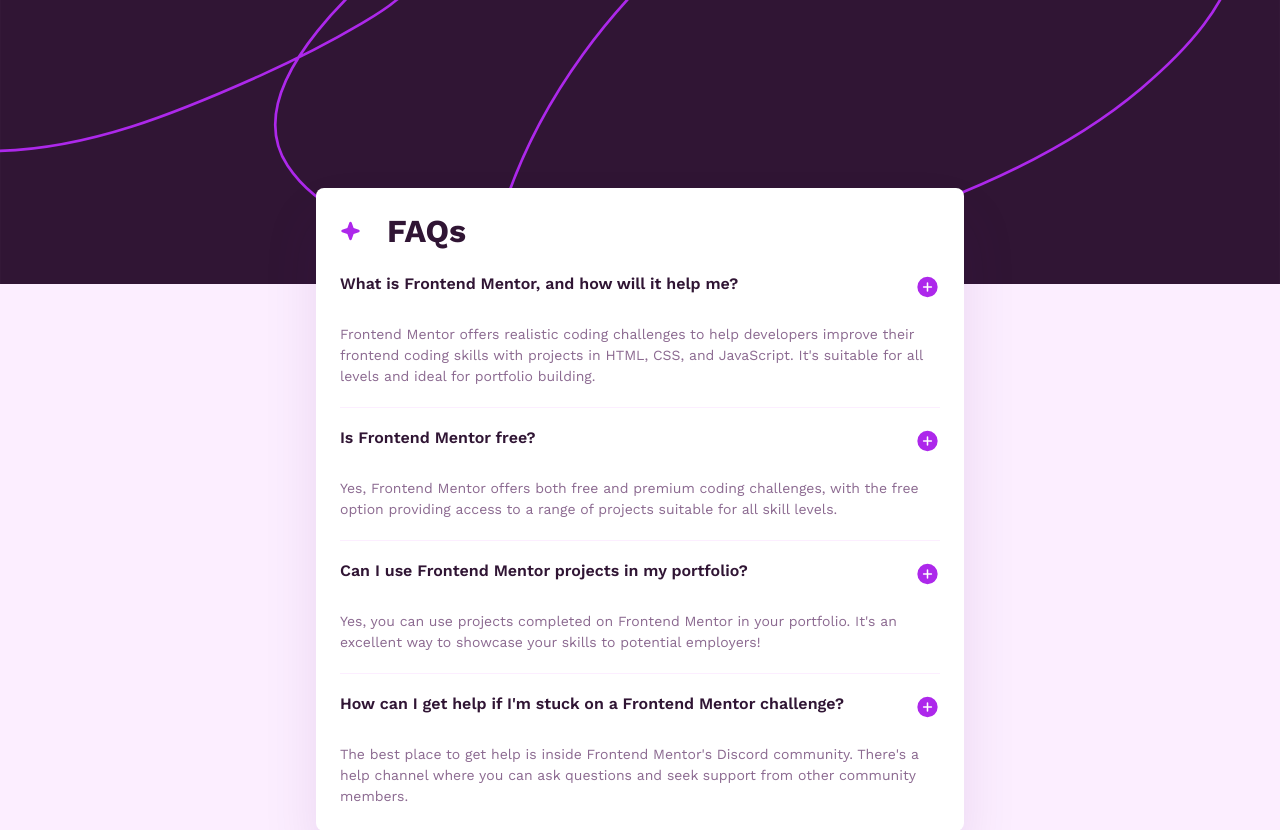
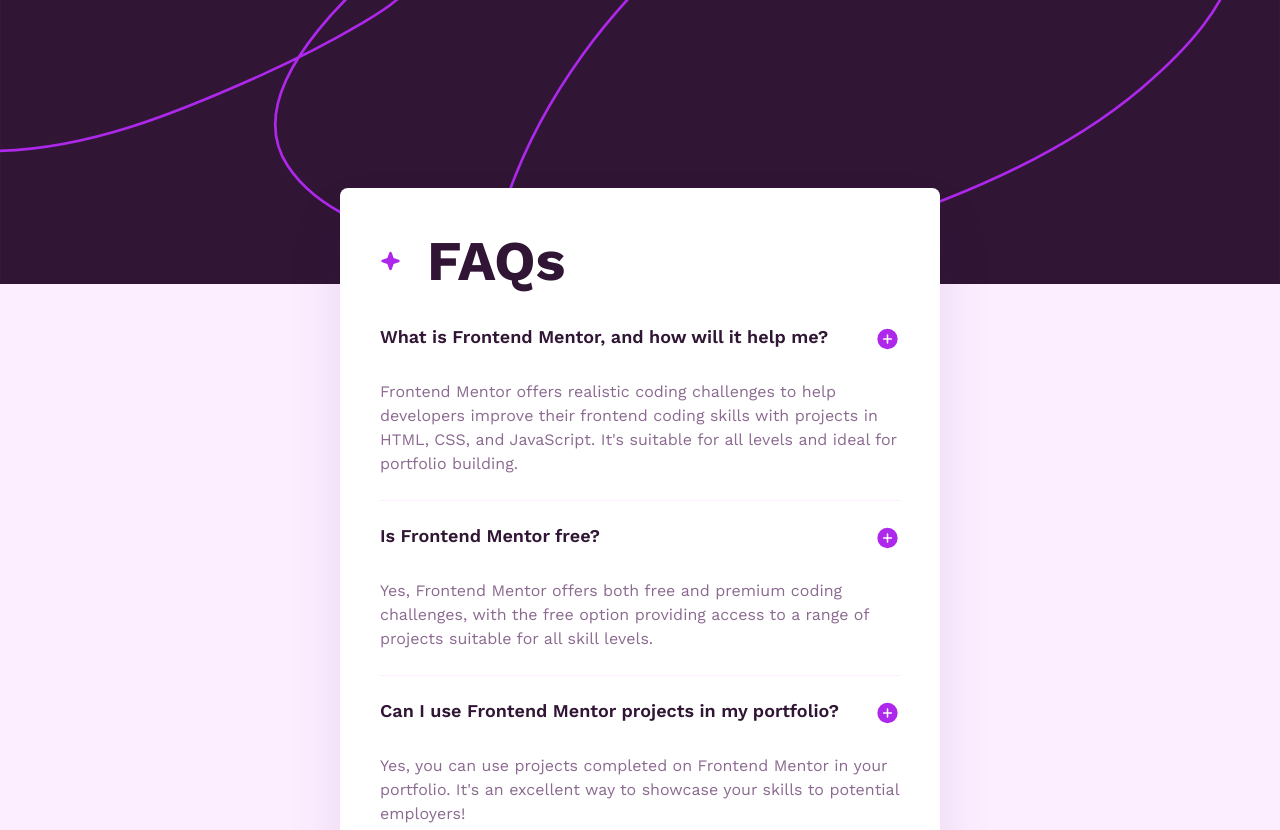
Before and after one commit to NoonPanirSabzi/faq-accordion, a plain HTML site: page index.html in a window 1280 px wide. Shown: the top 830 px of the page. Drawn offline with nearby package versions, Linux system fonts and the light colour scheme.

Commit message:
style: add responsive units for desktop

```diff
--- a/style.css
+++ b/style.css
@@ -13,19 +13,19 @@
 }
 
 h1 {
-  font-size: 2rem;
+  font-size: clamp(2rem, 7.29vw, 3.5rem);
   font-weight: 700;
   color: var(--color-heading);
 }
 
 h2 {
-  font-size: 1rem;
+  font-size: clamp(1rem, 2.34vw, 1.125rem);
   font-weight: 600;
   color: var(--color-heading);
 }
 
 p {
-  font-size: 0.875rem;
+  font-size: clamp(0.875rem, 2.08vw, 1rem);
   line-height: 1.5;
   font-weight: 400;
   color: var(--color-txt);
@@ -51,11 +51,12 @@ main {
 }
 
 .faq {
+  box-sizing: border-box;
   background-color: var(--color-box-bg);
   max-inline-size: 37.5rem;
   margin-inline: auto;
   margin-block: -100px 0;
-  padding: 1.5rem;
+  padding: clamp(1.5rem, 5.2vw, 2.5rem);
   border-radius: 0.5rem;
   position: relative;
   z-index: 2;
@@ -65,7 +66,7 @@ main {
 .title {
   display: flex;
   gap: 26px;
-  margin-block-end: 1.5rem;
+  margin-block-end: clamp(1.5rem, 4.16vw, 2rem);
 }
 
 .title img {
@@ -75,7 +76,7 @@ main {
 .question {
   display: flex;
   gap: 24px;
-  margin-block-end: 1.5rem;
+  margin-block-end: clamp(1.5rem, 3.64vw, 1.75rem);
 }
 
 .question img {
@@ -84,7 +85,7 @@ main {
 }
 
 hr {
-  margin-block: 1.25rem;
+  margin-block: clamp(1.25rem, 3.125vw, 1.5rem);
   border: none;
   height: 1px;
   background-color: rgba(252, 238, 255, 1);
```
